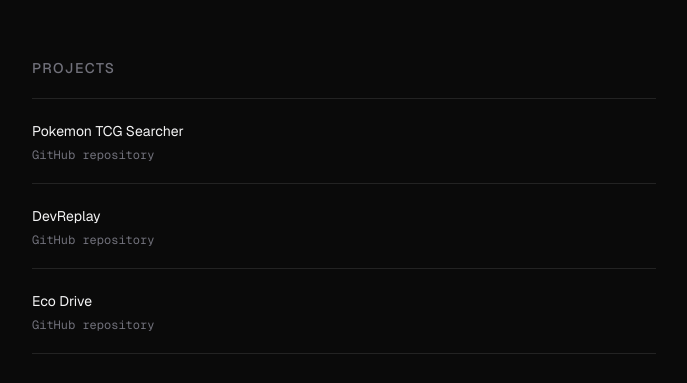
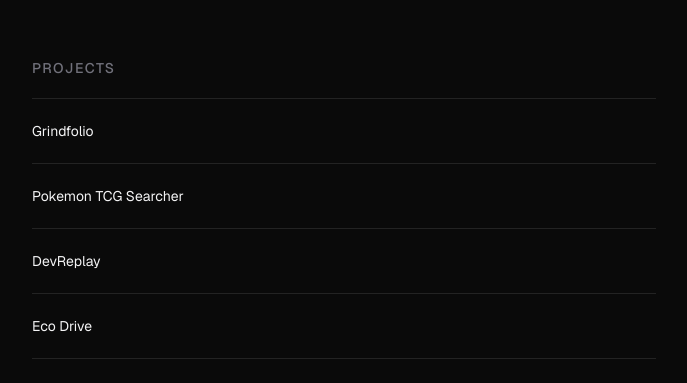
Before and after one commit to hbhatty/Portfolio, a Next.js app: page / in a window 1280 px wide. Shown: the part 1040-1423 px from the top of the page, without its empty margins (296-983 px from the left). Built offline with nearby package versions, Linux system fonts and the light colour scheme; no server answers.

Commit message:
Add Grindfolio and simplify project links

```diff
--- a/app/page.tsx
+++ b/app/page.tsx
@@ -82,6 +82,10 @@
 ];
 
 const projects = [
+  {
+    name: "Grindfolio",
+    href: "https://github.com/hbhatty/Grindfolio",
+  },
   {
     name: "Pokemon TCG Searcher",
     href: "https://github.com/hbhatty/pokemon-tcg",
@@ -196,9 +200,6 @@
                   >
                     {project.name}
                   </a>
-                  <p className="mt-1 font-mono text-xs text-zinc-500">
-                    GitHub repository
-                  </p>
                 </li>
               ))}
             </ul>
```
